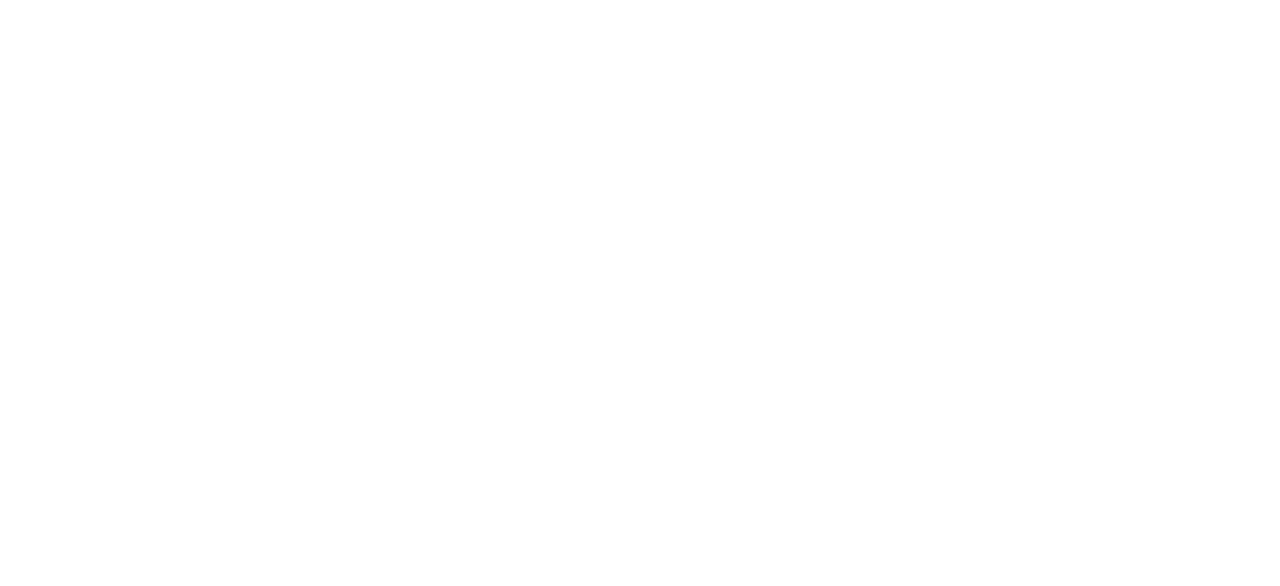
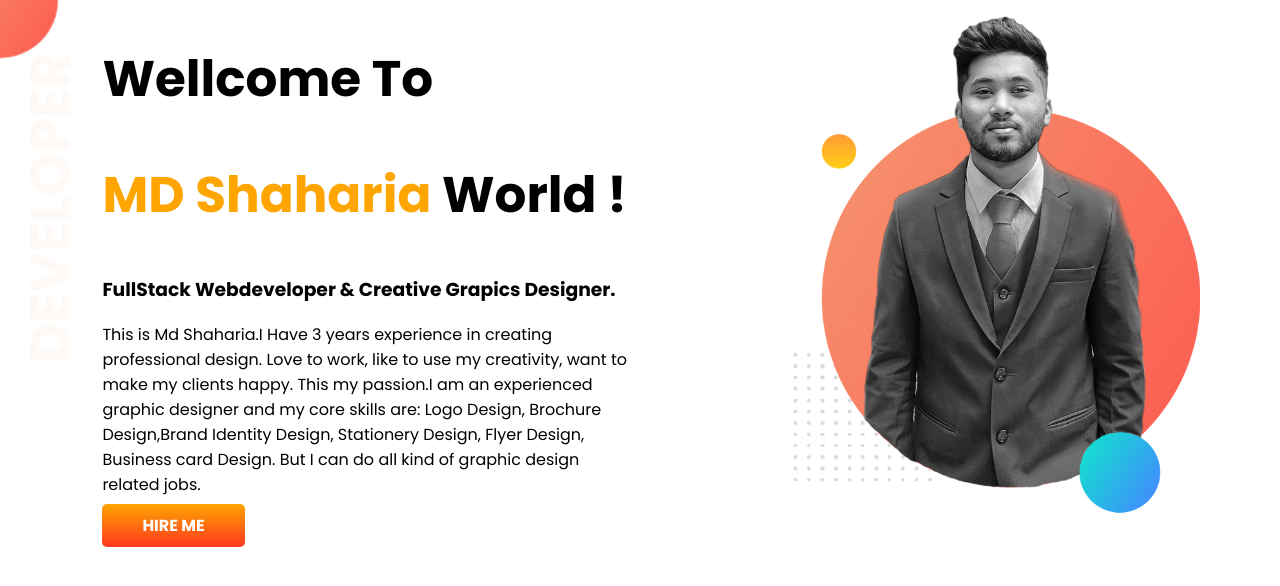
Before and after one commit to shaharia23/develop-portfolio, a plain HTML site: page imdex.html in a window 1280 px wide. Drawn offline with Linux system fonts and the light colour scheme.

Commit message:
flex 1 compelete

```diff
--- a/imdex.html
+++ b/imdex.html
@@ -4,9 +4,24 @@
     <meta charset="UTF-8">
     <meta name="viewport" content="width=device-width, initial-scale=1.0">
     <title>Shaharia Portfolio</title>
+    <link rel="preconnect" href="https://fonts.googleapis.com">
+    <link rel="preconnect" href="https://fonts.gstatic.com" crossorigin>
+    <link href="https://fonts.googleapis.com/css2?family=Poppins:ital,wght@0,100;0,200;0,300;0,400;0,500;0,600;0,700;0,800;0,900;1,100;1,200;1,300;1,400;1,500;1,600;1,700;1,800;1,900&display=swap" rel="stylesheet">
     <link rel="stylesheet" href="style.css">
 </head>
 <body>
-
+ <section class="top-banner">
+    <div class="half-width"><h1>Wellcome To</h1>
+        <h1><span class="name-color">MD Shaharia</span> World !</h1>
+        <h3>FullStack Webdeveloper & Creative Grapics Designer.</h3>
+        <p>
+            This is Md Shaharia.I Have 3 years experience in creating professional design. Love to work, like to use my creativity, want to make my clients happy. This my passion.I am an experienced graphic designer and my core skills are: Logo Design, Brochure Design,Brand Identity Design, Stationery Design, Flyer Design, Business card Design. But I can do all kind of graphic design related jobs.
+        </p>
+        <a class="link-button" href="https://www.facebook.com/profile.php?id=100018333334026" target="_blank">HIRE ME</a>
+    </div>
+    <div class="half-width">
+        <img src="images/my-png.png" alt="">
+    </div>
+ </section>
 </body>
 </html>
--- a/style.css
+++ b/style.css
@@ -0,0 +1,35 @@
+body{
+    font-family: "Poppins", sans-serif;
+    font-weight: 400;
+    font-style: normal;
+    margin: 0%;
+}
+h1{
+    font-size: 50px;
+}
+.name-color{
+    color: orange;
+}
+section{
+    display: flex;
+}
+.half-width{
+    width: 50%;
+    padding-left: 8%;
+}
+.half-width img {
+    width: 100%;
+}
+.link-button{
+    text-decoration: none;
+    background-image: linear-gradient(orange, rgb(253, 56, 30));
+    color: white;
+    padding: 10px 40px;
+    border-radius: 5px;
+    font-weight: 700;
+
+}
+.top-banner{
+    background-image: url(images/top-banner.png);
+    background-repeat: no-repeat;
+}
```
Also changed, not shown: images/12eb067e-804f-4174-bb67-a2d77b7ce65f.jfif (added), images/dream-bg.png (added), images/exp-bg.png (added), images/jhankar.png (added), images/jhankar2.png (added), images/my-bg.png (added), images/my-bg2.png (added), images/my-png.png (added), images/my-png2.png (added), images/top-banner.png (added).
